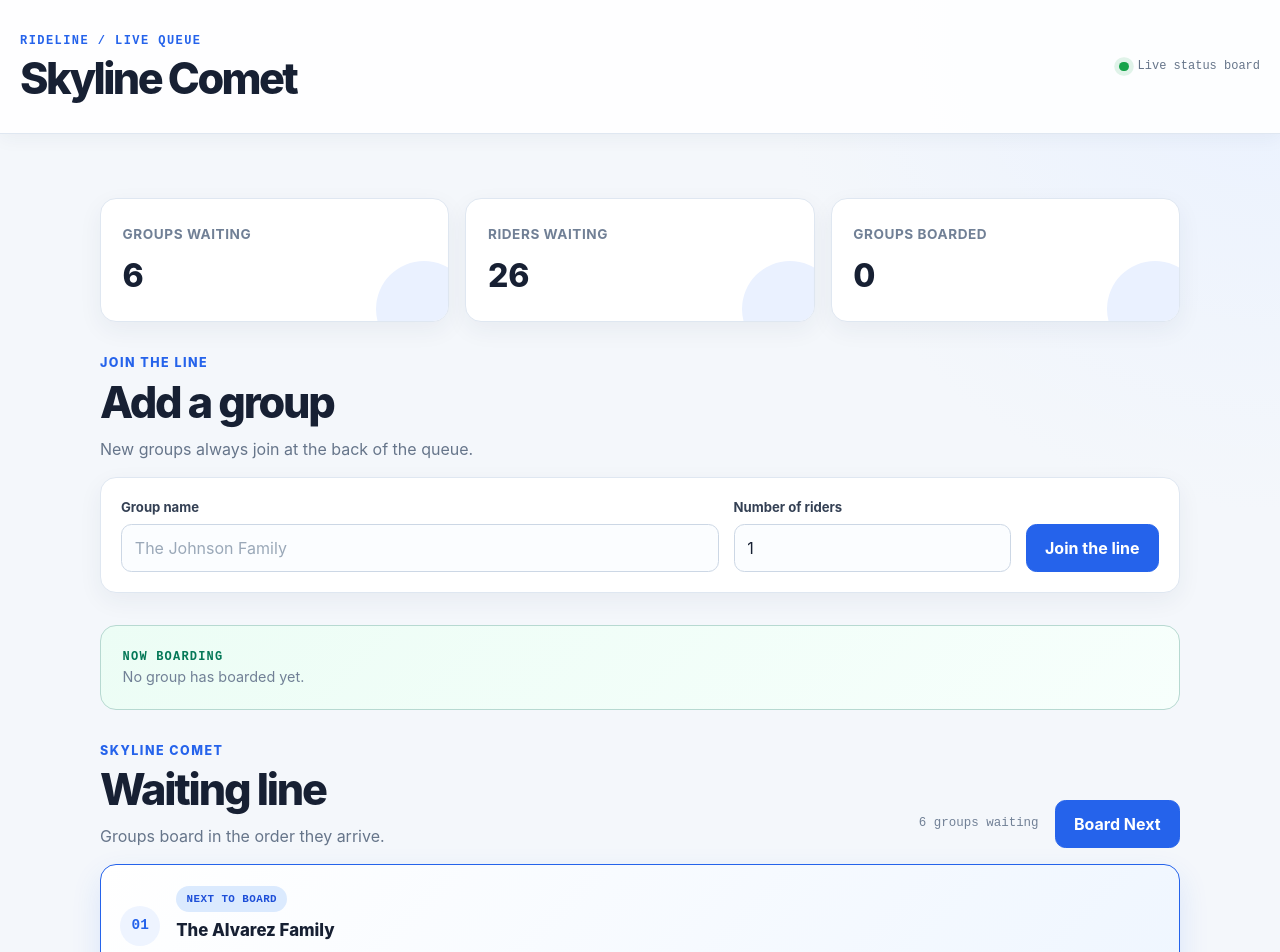
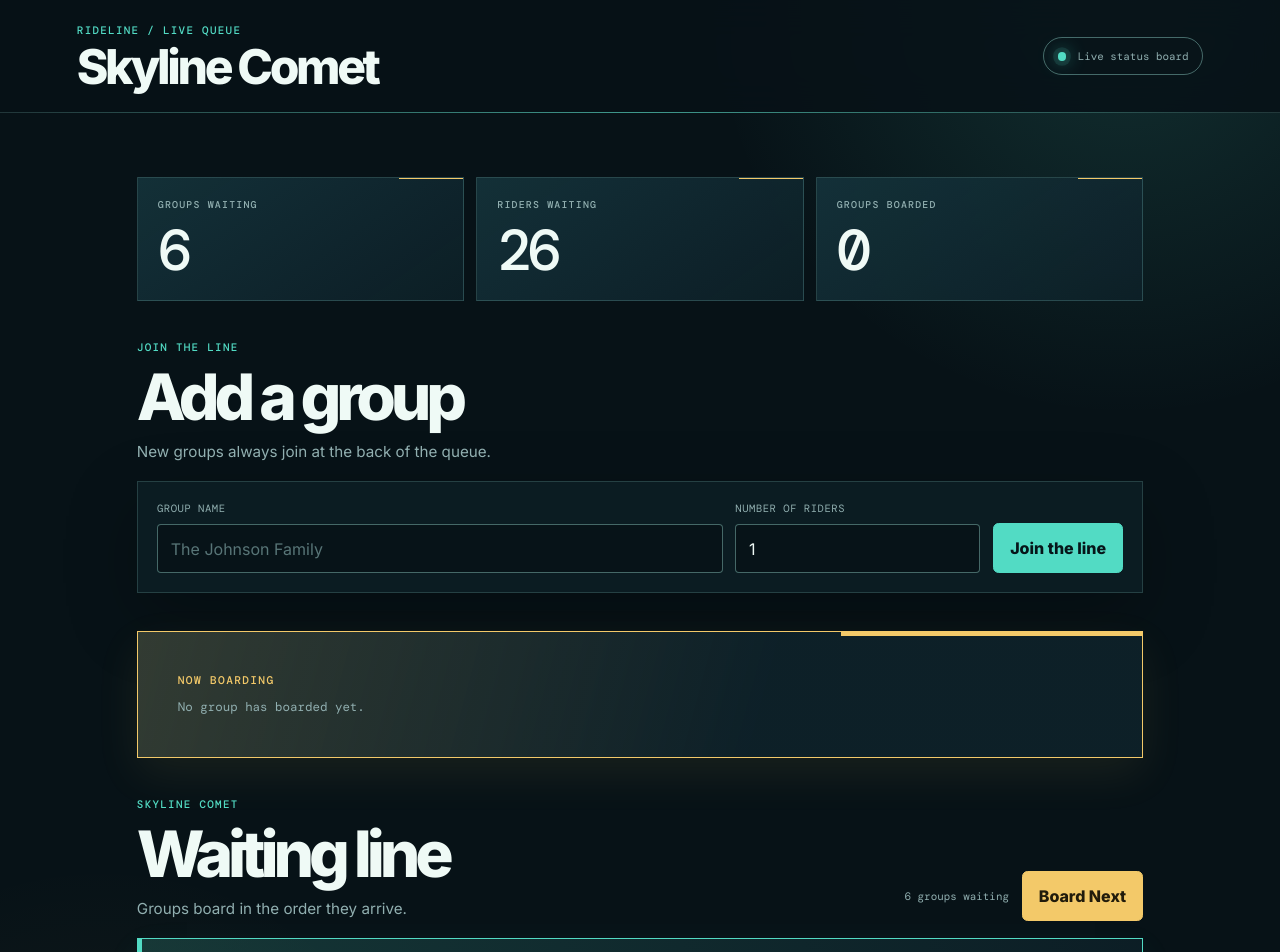
Before and after one commit to ALI2ALHMWI/Theme-Park-Ride, a React (Vite) app: page / in a window 1280 px wide. Shown: the top 952 px of the page. Built offline with nearby package versions, Linux system fonts and the light colour scheme.

Commit message:
style: build live queue status board

```diff
--- a/src/index.css
+++ b/src/index.css
@@ -1,3 +1,28 @@
+@import url("https://fonts.googleapis.com/css2?family=DM+Mono:wght@400;500&family=Inter:wght@400;500;600;700;800&display=swap");
+
+/* ---------- Live Board Design Tokens ---------- */
+
+:root {
+  --board-ink: #071217;
+  --board-panel: #0d2028;
+  --board-panel-light: #14333b;
+  --board-line: rgba(156, 224, 214, 0.18);
+  --board-line-strong: rgba(156, 224, 214, 0.42);
+  --board-text: #effaf6;
+  --board-muted: #91afb0;
+  --board-cyan: #52dbc4;
+  --board-yellow: #f3c969;
+  --board-coral: #ee8172;
+  --board-shadow: 0 24px 70px rgba(0, 0, 0, 0.25);
+  font-family: Inter, ui-sans-serif, system-ui, -apple-system, BlinkMacSystemFont,
+    "Segoe UI", sans-serif;
+  color: var(--board-text);
+  background: var(--board-ink);
+  font-synthesis: none;
+  text-rendering: optimizeLegibility;
+  -webkit-font-smoothing: antialiased;
+  -moz-osx-font-smoothing: grayscale;
+}
 
 /* ---------- Base ---------- */
 
@@ -7,30 +32,20 @@
   box-sizing: border-box;
 }
 
-:root {
-  font-family: Inter, ui-sans-serif, system-ui, -apple-system, BlinkMacSystemFont,
-    "Segoe UI", sans-serif;
-  color: #172033;
-  background: #f4f7fb;
-  font-synthesis: none;
-  text-rendering: optimizeLegibility;
-  -webkit-font-smoothing: antialiased;
-  -moz-osx-font-smoothing: grayscale;
-}
-
 html {
   min-width: 320px;
   min-height: 100%;
-  background: #f4f7fb;
+  background: var(--board-ink);
 }
 
 body {
   min-width: 320px;
   min-height: 100vh;
   background:
-    radial-gradient(circle at top right, #e9f1ff 0, transparent 32rem),
-    #f4f7fb;
-  color: #172033;
+    radial-gradient(circle at 88% 0%, rgba(82, 219, 196, 0.15), transparent 26rem),
+    radial-gradient(circle at 8% 72%, rgba(243, 201, 105, 0.06), transparent 22rem),
+    var(--board-ink);
+  color: var(--board-text);
   line-height: 1.5;
 }
 
@@ -46,32 +61,42 @@ button {
 button:focus-visible,
 input:focus-visible,
 a:focus-visible {
-  outline: 3px solid rgba(37, 99, 235, 0.25);
+  outline: 3px solid rgba(82, 219, 196, 0.42);
   outline-offset: 3px;
 }
 
-/* ---------- RideLine App Shell ---------- */
+/* ---------- App Shell ---------- */
 
 .app-shell {
   display: flex;
   min-height: 100vh;
   flex-direction: column;
+  overflow: hidden;
 }
 
-/* ---------- RideLine Header ---------- */
+/* ---------- Header: Ride / Attraction Identity ---------- */
 
 .site-header {
-  border-bottom: 1px solid #dfe7f1;
-  background: rgba(255, 255, 255, 0.9);
-  padding: 2rem 1.25rem;
-  box-shadow: 0 4px 18px rgba(35, 55, 85, 0.05);
-}
-
-.site-header {
+  position: relative;
   display: flex;
   align-items: center;
   justify-content: space-between;
-  gap: 1.5rem;
+  gap: 2rem;
+  border-bottom: 1px solid var(--board-line);
+  background: rgba(7, 18, 23, 0.88);
+  padding: 1.4rem clamp(1.25rem, 6vw, 6rem);
+  backdrop-filter: blur(18px);
+}
+
+.site-header::after {
+  position: absolute;
+  right: 0;
+  bottom: -1px;
+  left: 0;
+  height: 1px;
+  background: linear-gradient(90deg, transparent, var(--board-cyan), transparent);
+  content: "";
+  opacity: 0.6;
 }
 
 .brand-block {
@@ -79,315 +104,244 @@ a:focus-visible {
   gap: 0.35rem;
 }
 
-.brand-kicker {
-  color: #2563eb;
+.brand-kicker,
+.section-eyebrow,
+.now-boarding-label,
+.next-label,
+.queue-stat-label {
   font-family: "DM Mono", monospace;
-  font-size: 0.75rem;
-  font-weight: 700;
+  font-weight: 500;
   letter-spacing: 0.12em;
   text-transform: uppercase;
 }
 
+.brand-kicker {
+  color: var(--board-cyan);
+  font-size: 0.68rem;
+}
+
 .brand-name {
-  color: #172033;
-  font-size: clamp(1.8rem, 4vw, 2.7rem);
+  color: var(--board-text);
+  font-size: clamp(1.8rem, 4vw, 3rem);
   font-weight: 800;
-  letter-spacing: -0.06em;
-  line-height: 1.05;
+  letter-spacing: -0.07em;
+  line-height: 0.95;
   text-decoration: none;
 }
 
 .brand-name:hover {
-  color: #1d4ed8;
+  color: var(--board-cyan);
 }
 
 .header-status {
   display: inline-flex;
   align-items: center;
-  gap: 0.55rem;
-  color: #66758a;
+  gap: 0.7rem;
+  border: 1px solid var(--board-line-strong);
+  border-radius: 999px;
+  color: var(--board-muted);
+  padding: 0.6rem 0.85rem;
   font-family: "DM Mono", monospace;
-  font-size: 0.75rem;
+  font-size: 0.68rem;
   white-space: nowrap;
 }
 
 .status-indicator {
-  width: 0.6rem;
-  height: 0.6rem;
+  width: 0.55rem;
+  height: 0.55rem;
   border-radius: 50%;
-  background: #16a34a;
-  box-shadow: 0 0 0 0.3rem rgba(22, 163, 74, 0.12);
+  background: var(--board-cyan);
+  box-shadow: 0 0 0 0.3rem rgba(82, 219, 196, 0.12), 0 0 18px var(--board-cyan);
 }
 
 /* ---------- Main Layout ---------- */
 
 .main-content {
-  width: min(1120px, 100%);
+  width: min(1160px, 100%);
   flex: 1;
   margin: 0 auto;
-  padding: 2rem 1.25rem 4rem;
+  padding: clamp(2rem, 5vw, 5rem) clamp(1.25rem, 6vw, 6rem) 5rem;
 }
 
-/* ---------- Status Messages ---------- */
+/* ---------- Status / Error ---------- */
+
+.status-message,
+.error-message {
+  max-width: 720px;
+  margin: 3rem auto;
+  border: 1px solid var(--board-line-strong);
+  background: var(--board-panel);
+  padding: 2.5rem;
+  text-align: center;
+  box-shadow: var(--board-shadow);
+}
 
 .status-message {
-  border: 1px solid #c9d8ec;
-  border-radius: 1rem;
-  background: #ffffff;
-  color: #2563eb;
-  padding: 2rem;
-  text-align: center;
+  color: var(--board-cyan);
   font-family: "DM Mono", monospace;
-  font-size: 0.9rem;
-  box-shadow: 0 8px 24px rgba(35, 55, 85, 0.06);
+  font-size: 0.85rem;
+  letter-spacing: 0.08em;
+}
+
+.status-message::before {
+  display: block;
+  width: 2.25rem;
+  height: 2.25rem;
+  margin: 0 auto 1.25rem;
+  border: 2px solid rgba(82, 219, 196, 0.25);
+  border-top-color: var(--board-cyan);
+  border-radius: 50%;
+  content: "";
+  animation: board-spin 900ms linear infinite;
 }
 
 .error-message {
-  border: 1px solid #f1caca;
-  border-radius: 1rem;
-  background: #fff8f7;
-  color: #b42318;
-  padding: 1.5rem;
-  text-align: center;
-  box-shadow: 0 8px 24px rgba(35, 55, 85, 0.06);
+  border-color: rgba(238, 129, 114, 0.55);
+  color: var(--board-coral);
 }
 
 .error-message p {
-  margin-bottom: 1rem;
+  margin-bottom: 1.25rem;
+  color: var(--board-text);
 }
 
-.retry-button {
-  border: 1px solid #2563eb;
-  border-radius: 0.65rem;
-  background: #2563eb;
-  color: #ffffff;
-  padding: 0.7rem 1.15rem;
-  font-weight: 700;
+.retry-button,
+.queue-submit-button,
+.board-next-button {
+  border: 1px solid var(--board-cyan);
+  border-radius: 0.35rem;
+  background: var(--board-cyan);
+  color: #061519;
+  padding: 0.75rem 1rem;
+  font-weight: 800;
   transition:
     background-color 160ms ease,
     box-shadow 160ms ease,
     transform 160ms ease;
 }
 
-.retry-button:hover {
-  background: #1d4ed8;
-  box-shadow: 0 7px 16px rgba(37, 99, 235, 0.22);
-  transform: translateY(-1px);
+.retry-button:hover,
+.queue-submit-button:hover,
+.board-next-button:hover {
+  background: #8cebdc;
+  box-shadow: 0 8px 24px rgba(82, 219, 196, 0.2);
+  transform: translateY(-2px);
 }
 
-/* ---------- Section Heading ---------- */
+/* ---------- Section Structure ---------- */
 
 .queue-section {
-  margin-top: 0.5rem;
+  margin-top: 2.4rem;
 }
 
 .section-heading {
   display: flex;
   align-items: end;
   justify-content: space-between;
-  gap: 1rem;
-  margin-bottom: 1rem;
+  gap: 1.5rem;
+  margin-bottom: 1.1rem;
 }
 
 .section-eyebrow {
-  margin-bottom: 0.35rem;
-  color: #2563eb;
-  font-size: 0.78rem;
-  font-weight: 800;
-  letter-spacing: 0.12em;
-  text-transform: uppercase;
+  margin-bottom: 0.75rem;
+  color: var(--board-cyan);
+  font-size: 0.68rem;
 }
 
 .section-title {
-  color: #172033;
-  font-size: clamp(1.8rem, 4vw, 2.7rem);
+  color: var(--board-text);
+  font-size: clamp(2rem, 5vw, 4.5rem);
   font-weight: 800;
-  letter-spacing: -0.05em;
-  line-height: 1.1;
+  letter-spacing: -0.08em;
+  line-height: 0.95;
 }
 
 .section-description {
-  max-width: 620px;
-  margin-top: 0.65rem;
-  color: #66758a;
-  font-size: 1rem;
+  max-width: 560px;
+  margin-top: 0.8rem;
+  color: var(--board-muted);
+  font-size: 0.95rem;
 }
 
-/* ---------- Queue Summary ---------- */
+/* ---------- Live Counters ---------- */
 
 .queue-summary {
   display: grid;
   grid-template-columns: repeat(3, minmax(0, 1fr));
-  gap: 1rem;
-  margin: 2rem 0;
+  gap: 0.75rem;
 }
 
 .queue-stat-card {
   position: relative;
   overflow: hidden;
-  border: 1px solid #dfe7f1;
-  border-radius: 1rem;
-  background: #ffffff;
-  padding: 1.35rem;
-  box-shadow: 0 8px 24px rgba(35, 55, 85, 0.06);
+  border: 1px solid var(--board-line);
+  background: linear-gradient(145deg, rgba(20, 51, 59, 0.9), rgba(13, 32, 40, 0.85));
+  padding: 1.25rem;
 }
 
-.queue-stat-card::after {
+.queue-stat-card::before {
   position: absolute;
-  right: -1.5rem;
-  bottom: -2.2rem;
-  width: 6rem;
-  height: 6rem;
-  border-radius: 50%;
-  background: #eaf1ff;
+  top: 0;
+  right: 0;
+  width: 4rem;
+  height: 1px;
+  background: var(--board-yellow);
   content: "";
 }
 
 .queue-stat-label {
-  position: relative;
-  z-index: 1;
-  color: #718096;
-  font-size: 0.85rem;
-  font-weight: 700;
-  letter-spacing: 0.04em;
-  text-transform: uppercase;
+  display: block;
+  color: var(--board-muted);
+  font-size: 0.62rem;
 }
 
 .queue-stat-value {
-  position: relative;
-  z-index: 1;
   display: block;
-  margin-top: 0.45rem;
-  color: #172033;
-  font-size: 2rem;
-  font-weight: 800;
+  margin-top: 0.55rem;
+  color: var(--board-text);
+  font-family: "DM Mono", monospace;
+  font-size: clamp(2rem, 5vw, 3.6rem);
+  font-weight: 500;
+  letter-spacing: -0.08em;
+  line-height: 1;
 }
 
-/* ---------- Queue List ---------- */
-
-.queue-list {
-  display: grid;
-  gap: 1rem;
-  list-style: none;
-}
-
-.queue-card {
-  display: grid;
-  grid-template-columns: auto minmax(0, 1fr) auto;
-  align-items: center;
-  gap: 1rem;
-  border: 1px solid #dfe7f1;
-  border-radius: 1rem;
-  background: #ffffff;
-  padding: 1.2rem;
-  box-shadow: 0 8px 24px rgba(35, 55, 85, 0.06);
-  transition:
-    border-color 160ms ease,
-    box-shadow 160ms ease,
-    transform 160ms ease;
-}
-
-.queue-card:hover {
-  border-color: #b8cbea;
-  box-shadow: 0 12px 30px rgba(35, 55, 85, 0.1);
-  transform: translateY(-2px);
-}
-
-.queue-card.next-to-board {
-  border-color: #2563eb;
-  background: linear-gradient(135deg, #ffffff 0%, #eff6ff 100%);
-  box-shadow: 0 12px 30px rgba(37, 99, 235, 0.12);
-}
-
-.queue-position {
-  display: grid;
-  width: 2.5rem;
-  height: 2.5rem;
-  place-items: center;
-  border-radius: 50%;
-  background: #eef4ff;
-  color: #2563eb;
-  font-family: "DM Mono", monospace;
-  font-size: 0.9rem;
-  font-weight: 700;
-}
-
-.queue-card-info {
-  min-width: 0;
-}
-
-.queue-group-name {
-  overflow: hidden;
-  color: #172033;
-  font-size: 1.05rem;
-  font-weight: 800;
-  text-overflow: ellipsis;
-  white-space: nowrap;
-}
-
-.queue-rider-count {
-  margin-top: 0.25rem;
-  color: #718096;
-  font-size: 0.88rem;
-}
-
-.next-label {
-  display: inline-block;
-  margin-bottom: 0.35rem;
-  border-radius: 999px;
-  background: #dbeafe;
-  color: #1d4ed8;
-  padding: 0.3rem 0.65rem;
-  font-family: "DM Mono", monospace;
-  font-size: 0.68rem;
-  font-weight: 700;
-  letter-spacing: 0.04em;
-}
-
-.queue-empty {
-  border: 1px dashed #b8c7d9;
-  border-radius: 1rem;
-  background: #ffffff;
-  color: #718096;
-  padding: 2rem;
-  text-align: center;
-}
-
-/* ---------- Queue Form ---------- */
+/* ---------- Join Queue Form ---------- */
 
 .queue-form {
   display: grid;
-  grid-template-columns: minmax(0, 1.4fr) minmax(130px, 0.65fr) auto;
+  grid-template-columns: minmax(0, 1.5fr) minmax(150px, 0.65fr) auto;
   align-items: end;
-  gap: 0.9rem;
-  border: 1px solid #dfe7f1;
-  border-radius: 1rem;
-  background: #ffffff;
-  padding: 1.25rem;
-  box-shadow: 0 8px 24px rgba(35, 55, 85, 0.06);
+  gap: 0.8rem;
+  border: 1px solid var(--board-line);
+  background: rgba(13, 32, 40, 0.72);
+  padding: 1.2rem;
+  box-shadow: var(--board-shadow);
 }
 
 .queue-form-group {
   display: flex;
   flex-direction: column;
-  gap: 0.4rem;
+  gap: 0.45rem;
 }
 
 .queue-form-group label {
-  color: #344054;
-  font-size: 0.82rem;
-  font-weight: 750;
+  color: var(--board-muted);
+  font-family: "DM Mono", monospace;
+  font-size: 0.66rem;
+  letter-spacing: 0.05em;
+  text-transform: uppercase;
 }
 
 .queue-input {
   width: 100%;
-  min-height: 2.75rem;
-  border: 1px solid #ccd7e5;
-  border-radius: 0.65rem;
-  background: #fbfdff;
-  color: #172033;
+  min-height: 2.8rem;
+  border: 1px solid var(--board-line-strong);
+  border-radius: 0.25rem;
+  outline: none;
+  background: rgba(7, 18, 23, 0.82);
+  color: var(--board-text);
   padding: 0.7rem 0.8rem;
-  outline: none;
   transition:
     background-color 160ms ease,
     border-color 160ms ease,
@@ -395,83 +349,186 @@ a:focus-visible {
 }
 
 .queue-input::placeholder {
-  color: #9aa8b8;
+  color: #587577;
 }
 
 .queue-input:focus {
-  border-color: #3578ed;
-  background: #ffffff;
-  box-shadow: 0 0 0 4px rgba(53, 120, 237, 0.14);
-}
-
-.queue-submit-button,
-.board-next-button {
-  min-height: 2.75rem;
-  border: 1px solid #2563eb;
-  border-radius: 0.65rem;
-  background: #2563eb;
-  color: #ffffff;
-  padding: 0.7rem 1.15rem;
-  font-weight: 750;
-  white-space: nowrap;
-  transition:
-    background-color 160ms ease,
-    box-shadow 160ms ease,
-    transform 160ms ease;
-}
-
-.queue-submit-button:hover,
-.board-next-button:hover {
-  background: #1d4ed8;
-  box-shadow: 0 7px 16px rgba(37, 99, 235, 0.22);
-  transform: translateY(-1px);
+  border-color: var(--board-cyan);
+  background: #091a20;
+  box-shadow: 0 0 0 3px rgba(82, 219, 196, 0.13);
 }
 
 .queue-form-error {
   grid-column: 1 / -1;
-  color: #b42318;
-  font-size: 0.84rem;
-  font-weight: 650;
+  color: var(--board-coral);
+  font-family: "DM Mono", monospace;
+  font-size: 0.72rem;
 }
 
 /* ---------- Now Boarding ---------- */
 
 .now-boarding {
+  position: relative;
   display: flex;
   align-items: center;
   justify-content: space-between;
-  gap: 1.5rem;
-  margin: 2rem 0;
-  border: 1px solid #b7d9d1;
-  border-radius: 1rem;
-  background: linear-gradient(135deg, #ecfdf5, #f7fffc);
-  padding: 1.35rem;
+  gap: 2rem;
+  overflow: hidden;
+  margin-top: 2.4rem;
+  border: 1px solid var(--board-yellow);
+  background:
+    linear-gradient(105deg, rgba(243, 201, 105, 0.16), rgba(13, 32, 40, 0.94) 62%),
+    var(--board-panel);
+  padding: clamp(1.4rem, 4vw, 2.5rem);
+  box-shadow: 0 16px 45px rgba(243, 201, 105, 0.08);
+}
+
+.now-boarding::before {
+  position: absolute;
+  top: 0;
+  right: 0;
+  width: 30%;
+  min-width: 8rem;
+  height: 4px;
+  background: var(--board-yellow);
+  content: "";
 }
 
 .now-boarding-label {
-  color: #047857;
-  font-family: "DM Mono", monospace;
-  font-size: 0.75rem;
-  font-weight: 700;
-  letter-spacing: 0.1em;
-  text-transform: uppercase;
+  color: var(--board-yellow);
+  font-size: 0.7rem;
 }
 
 .now-boarding-name {
-  margin-top: 0.35rem;
-  color: #172033;
-  font-size: 1.3rem;
+  margin-top: 0.55rem;
+  color: var(--board-text);
+  font-size: clamp(1.7rem, 4vw, 3.2rem);
   font-weight: 800;
+  letter-spacing: -0.07em;
+  line-height: 1;
 }
 
-.now-boarding-meta {
-  color: #52706a;
-  font-size: 0.88rem;
+.now-boarding-meta,
+.no-boarding-yet {
+  margin-top: 0.55rem;
+  color: var(--board-muted);
+  font-family: "DM Mono", monospace;
+  font-size: 0.78rem;
 }
 
-.no-boarding-yet {
-  color: #718096;
-  font-size: 0.9rem;
+/* ---------- Queue Heading Controls ---------- */
+
+.queue-actions {
+  display: flex;
+  align-items: center;
+  justify-content: flex-end;
+  gap: 0.8rem;
+}
+
+.queue-count {
+  color: var(--board-muted);
+  font-family: "DM Mono", monospace;
+  font-size: 0.68rem;
+  white-space: nowrap;
+}
+
+.board-next-button {
+  border-color: var(--board-yellow);
+  background: var(--board-yellow);
+  color: #211b0b;
+}
+
+.board-next-button:hover {
+  background: #ffe29a;
+}
+
+.board-next-button:disabled {
+  cursor: not-allowed;
+  opacity: 0.35;
+  box-shadow: none;
+  transform: none;
+}
+
+/* ---------- Waiting Queue ---------- */
+
+.queue-list {
+  display: grid;
+  gap: 0.6rem;
+  list-style: none;
+}
+
+.queue-card {
+  display: grid;
+  grid-template-columns: 3.5rem minmax(0, 1fr);
+  align-items: center;
+  gap: 1rem;
+  border: 1px solid var(--board-line);
+  background: rgba(13, 32, 40, 0.62);
+  padding: 1.05rem 1.2rem;
+  transition:
+    background-color 160ms ease,
+    border-color 160ms ease,
+    transform 160ms ease;
+}
+
+.queue-card:hover {
+  border-color: var(--board-line-strong);
+  background: rgba(20, 51, 59, 0.8);
+  transform: translateX(4px);
+}
+
+.queue-card.next-to-board {
+  position: relative;
+  border-color: var(--board-cyan);
+  background: linear-gradient(90deg, rgba(82, 219, 196, 0.18), rgba(13, 32, 40, 0.84));
+  box-shadow: inset 4px 0 0 var(--board-cyan), 0 12px 32px rgba(82, 219, 196, 0.08);
+}
+
+.queue-position {
+  color: var(--board-muted);
+  font-family: "DM Mono", monospace;
+  font-size: 1rem;
+}
+
+.queue-card.next-to-board .queue-position {
+  color: var(--board-cyan);
+}
+
+.queue-card-info {
+  min-width: 0;
+}
+
+.next-label {
+  display: inline-block;
+  margin-bottom: 0.35rem;
+  color: var(--board-cyan);
+  font-size: 0.62rem;
+}
+
+.queue-group-name {
+  overflow: hidden;
+  color: var(--board-text);
+  font-size: clamp(1rem, 2vw, 1.35rem);
+  font-weight: 700;
+  letter-spacing: -0.03em;
+  text-overflow: ellipsis;
+  white-space: nowrap;
+}
+
+.queue-rider-count {
+  margin-top: 0.25rem;
+  color: var(--board-muted);
+  font-family: "DM Mono", monospace;
+  font-size: 0.72rem;
+}
+
+.queue-empty {
+  border: 1px dashed var(--board-line-strong);
+  color: var(--board-muted);
+  padding: 2rem;
+  text-align: center;
+  font-family: "DM Mono", monospace;
+  font-size: 0.78rem;
 }
 
 /* ---------- Footer ---------- */
@@ -481,23 +538,20 @@ a:focus-visible {
   align-items: center;
   justify-content: space-between;
   gap: 1rem;
-  border-top: 1px solid #dfe7f1;
-  background: rgba(255, 255, 255, 0.72);
-  padding: 1.25rem;
-  color: #718096;
+  border-top: 1px solid var(--board-line);
+  background: rgba(7, 18, 23, 0.9);
+  padding: 1.2rem clamp(1.25rem, 6vw, 6rem);
+  color: #668486;
   font-family: "DM Mono", monospace;
-  font-size: 0.75rem;
+  font-size: 0.66rem;
+  letter-spacing: 0.04em;
 }
 
-.site-footer p {
-  margin: 0;
-}
-
-/* ---------- Responsive Design ---------- */
+/* ---------- Responsive Layout ---------- */
 
 @media (max-width: 850px) {
   .queue-summary {
-    grid-template-columns: repeat(2, minmax(0, 1fr));
+    grid-template-columns: repeat(3, minmax(0, 1fr));
   }
 
   .queue-form {
@@ -506,56 +560,80 @@ a:focus-visible {
 
   .queue-submit-button {
     width: 100%;
+    grid-column: 1 / -1;
   }
 }
 
-@media (max-width: 600px) {
+@media (max-width: 620px) {
   .site-header {
     align-items: flex-start;
     flex-direction: column;
-    padding: 1.5rem 1rem;
+    gap: 1rem;
+    padding: 1.25rem;
   }
 
   .header-status {
-    font-size: 0.7rem;
+    font-size: 0.62rem;
   }
 
   .main-content {
-    padding: 1.5rem 1rem 3rem;
+    padding: 2rem 1rem 3rem;
   }
 
   .queue-summary {
     grid-template-columns: 1fr;
   }
 
-  .section-heading {
-    display: block;
+  .queue-stat-card {
+    padding: 1rem;
   }
 
-  .queue-card {
-    grid-template-columns: auto minmax(0, 1fr);
+  .section-heading {
+    align-items: flex-start;
+    flex-direction: column;
   }
 
-  .queue-card > :last-child {
-    grid-column: 2;
-    justify-self: start;
+  .queue-actions {
+    align-items: stretch;
+    justify-content: flex-start;
+    flex-direction: column;
+    width: 100%;
+  }
+
+  .queue-actions .queue-count {
+    white-space: normal;
+  }
+
+  .board-next-button {
+    width: 100%;
   }
 
   .queue-form {
     grid-template-columns: 1fr;
-    padding: 1rem;
+  }
+
+  .queue-submit-button {
+    grid-column: auto;
   }
 
   .now-boarding {
     align-items: flex-start;
     flex-direction: column;
-    gap: 0.8rem;
+  }
+
+  .queue-card {
+    grid-template-columns: 2.5rem minmax(0, 1fr);
+    padding: 1rem;
+  }
+
+  .queue-group-name {
+    white-space: normal;
   }
 
   .site-footer {
     align-items: flex-start;
     flex-direction: column;
-    padding: 1.25rem 1rem;
+    padding: 1.2rem 1.25rem;
   }
 }
 
@@ -569,31 +647,9 @@ a:focus-visible {
     transition-duration: 0.01ms !important;
   }
 }
-.queue-actions {
-  display: flex;
-  align-items: center;
-  justify-content: flex-end;
-  gap: 1rem;
-}
 
-.queue-count {
-  color: #718096;
-  font-family: "DM Mono", monospace;
-  font-size: 0.78rem;
-  white-space: nowrap;
-}
-
-.board-next-button:disabled {
-  cursor: not-allowed;
-  opacity: 0.5;
-  box-shadow: none;
-  transform: none;
-}
-
-@media (max-width: 600px) {
-  .queue-actions {
-    align-items: flex-start;
-    flex-direction: column;
-    margin-top: 1rem;
+@keyframes board-spin {
+  to {
+    transform: rotate(360deg);
   }
 }
```
